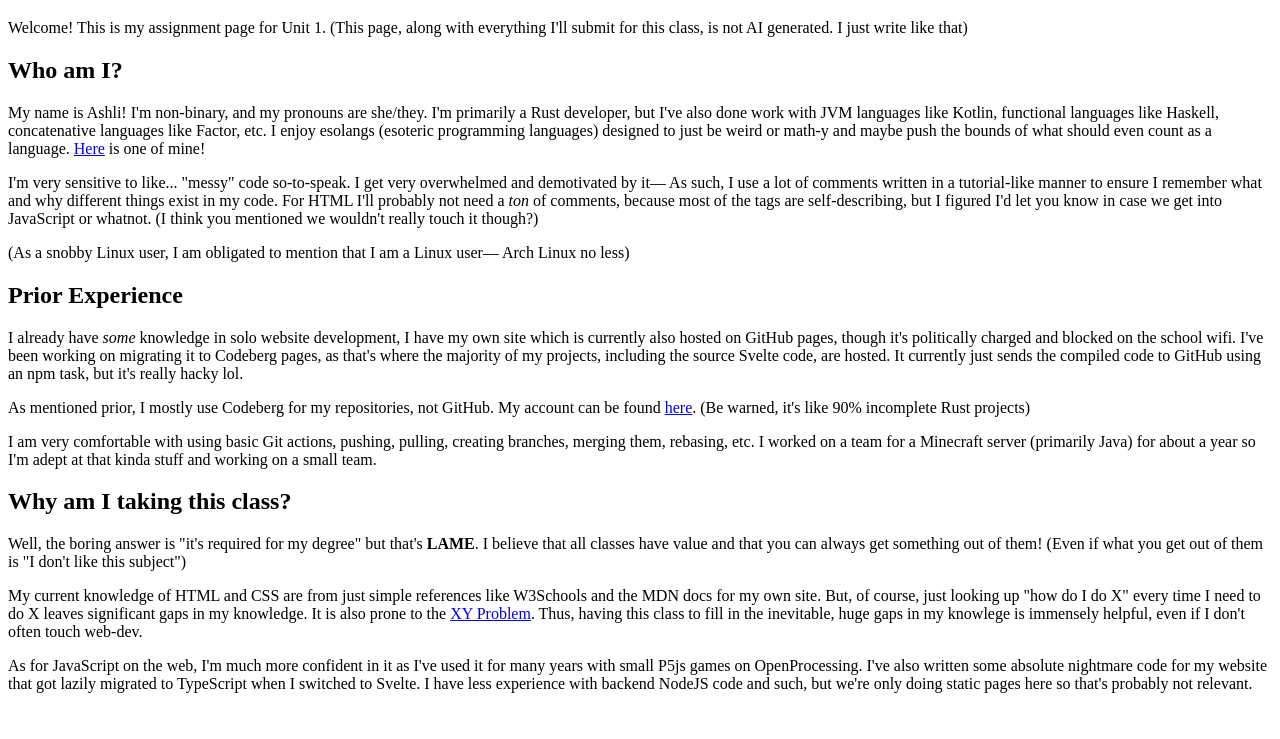
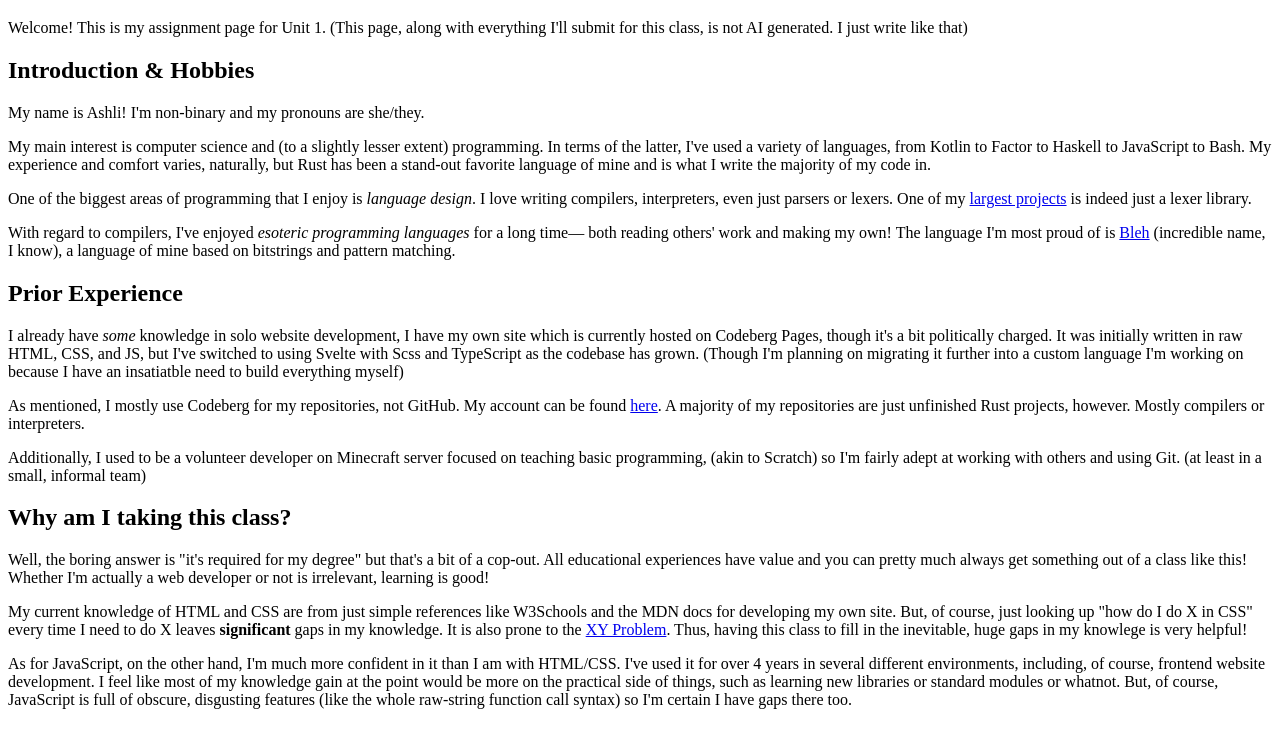
Before and after one commit to ashli-side-account/82000-unit-1, a plain HTML site: page index.html in a window 1280 px wide. Shown: the part 61-800 px from the top of the page. Drawn offline with Linux system fonts and the light colour scheme.

Commit message:
Add semantic tags; update information structure

```diff
--- a/index.html
+++ b/index.html
@@ -1,7 +1,5 @@
 <!DOCTYPE html>
-<!-- ^ Specify the document is HTML5. I believe it's out-of-spec to put this comment above the DOCTYPE so it's below -->
 
-<!-- HTML tag always needs to exist*, lang="en" defines the document as english, of course. -->
 <html lang="en">
 
     <!-- Used to store "invisible" data so-to-speak. -->
@@ -16,68 +14,101 @@
         <title>Ashli's Webpage</title>
     </head>
 
-    <!-- Used to store the main visible content of the site. -->
-    <!-- (Unnecessary to document anything in here currently - it's all simple text tags) -->
     <body>
-        <!-- Technically I should be using <section> here I think? Haven't properly learned it in practice yet. -->
+        <!-- I'm guessing this is okay practice to include a content-ish paragraph in the header? -->
+        <header>
+            <h1>Ashli's Site — Welcome!</h1>
 
-        <h1>Ashli's Site — Welcome!</h1>
             <p>
                 Welcome! This is my assignment page for Unit 1. (This page, along with everything I'll submit for this class, is not
                 AI generated. I just write like that)
             </p>
+        </header>
 
-        <h2>Who am I?</h2>
+        <!-- Main content body -->
+        <main>
+            <!-- Sections are, well, sections of the document! -->
+            <section>
+                <h2>Introduction & Hobbies</h2>
+
+                <!--
+                    Okay so previously I used <b> and <i>, these are incorrect*, remember to use <em> and <strong> instead!
+
+                    *They're poor for accessibility, they don't properly denote that the word is emphasized or "spoken" strongly,
+                    they purely just change the rendering. This might be useful for visual readability purposes, but so far I've only used
+                    them for actual emphasis, thus <em> and <strong> are more suited to my use cases.
+                -->
+
                 <p>
-            My name is Ashli! I'm non-binary, and my pronouns are she/they. I'm primarily a Rust developer, but I've also done work with
-            JVM languages like Kotlin, functional languages like Haskell, concatenative languages like Factor, etc. I enjoy esolangs
-            (esoteric programming languages) designed to just be weird or math-y and maybe push the bounds of what
-            should even count as a language. <a href="https://esolangs.org/wiki/Bleh" target="_blank">Here</a> is one of mine!
-        </p>
-        <p>
-            I'm very sensitive to like... "messy" code so-to-speak. I get very overwhelmed and demotivated by it— As such,
-            I use a lot of comments written in a tutorial-like manner to ensure I remember what and why different things exist
-            in my code.
-            For HTML I'll probably not need a <i>ton</i> of comments, because most of the tags are self-describing, but I figured
-            I'd let you know in case we get into JavaScript or whatnot. (I think you mentioned we wouldn't really touch it though?)
-        </p>
-        <p>
-            (As a snobby Linux user, I am obligated to mention that I am a Linux user— Arch Linux no less)
+                    My name is Ashli! I'm non-binary and my pronouns are she/they.
                 </p>
 
-        <h2>Prior Experience</h2>
                 <p>
-            I already have <i>some</i> knowledge in solo website development, I have my own site which
-            is currently also hosted on GitHub pages, though it's politically charged and blocked on the school wifi.
-            I've been working on migrating it to Codeberg pages, as that's where the majority of my projects, including the
-            source Svelte code, are hosted. It currently just sends the compiled code to GitHub using an npm task, but
-            it's really hacky lol.
-        </p>
-        <p>
-            As mentioned prior, I mostly use Codeberg for my repositories, not GitHub. My account can be found
-            <a href="https://codeberg.org/AshliKatt" target="_blank">here</a>. (Be warned, it's like 90% incomplete Rust projects)
-        </p>
-        <p>
-            I am very comfortable with using basic Git actions, pushing, pulling, creating branches, merging them, rebasing, etc.
-            I worked on a team for a Minecraft server (primarily Java) for about a year so I'm adept at that kinda stuff and working
-            on a small team.
+                    My main interest is computer science and (to a slightly lesser extent) programming. In terms of the latter, I've
+                    used a variety of languages, from Kotlin to Factor to Haskell to JavaScript to Bash. My experience and comfort
+                    varies, naturally, but Rust has been a stand-out favorite language of mine and is what I write the majority of my
+                    code in.
                 </p>
 
+                <p>
+                    One of the biggest areas of programming that I enjoy is <em>language design</em>. I love writing compilers, interpreters,
+                    even just parsers or lexers. One of my <a href="https://codeberg.org/AshliKatt/Alkale" taret="_blank">largest projects</a>
+                    is indeed just a lexer library.
+                </p>
+
+                <p>
+                    With regard to compilers, I've enjoyed <em>esoteric programming languages</em> for a long time— both reading others'
+                    work and making my own! The language I'm most proud of is <a href="https://esolangs.org/wiki/Bleh" target="_blank">Bleh</a>
+                    (incredible name, I know), a language of mine based on bitstrings and pattern matching.
+                </p>
+            </section>
+
+            <section>
+                <h2>Prior Experience</h2>
+
+                <p>
+                    I already have <em>some</em> knowledge in solo website development, I have my own site which is currently hosted
+                    on Codeberg Pages, though it's a bit politically charged. It was initially written in raw HTML, CSS, and JS, but
+                    I've switched to using Svelte with Scss and TypeScript as the codebase has grown. (Though I'm planning on migrating
+                    it further into a custom language I'm working on because I have an insatiatble need to build everything myself)
+                </p>
+
+                <p>
+                    As mentioned, I mostly use Codeberg for my repositories, not GitHub. My account can be found
+                    <a href="https://codeberg.org/AshliKatt" target="_blank">here</a>. A majority of my repositories are just unfinished Rust
+                    projects, however. Mostly compilers or interpreters.
+                </p>
+
+                <p>
+                    Additionally, I used to be a volunteer developer on Minecraft server focused on teaching basic programming, (akin to Scratch)
+                    so I'm fairly adept at working with others and using Git. (at least in a small, informal team)
+                </p>
+            </section>
+
+            <section>
                 <h2>Why am I taking this class?</h2>
+
                 <p>
-            Well, the boring answer is "it's required for my degree" but that's <b>LAME</b>. I believe that all classes have value and
-            that you can always get something out of them! (Even if what you get out of them is "I don't like this subject")
+                    Well, the boring answer is "it's required for my degree" but that's a bit of a cop-out. All educational experiences
+                    have value and you can pretty much always get something out of a class like this! Whether I'm actually a web developer or
+                    not is irrelevant, learning is good!
                 </p>
+
                 <p>
-            My current knowledge of HTML and CSS are from just simple references like W3Schools and the MDN docs for my own site. But,
-            of course, just looking up "how do I do X" every time I need to do X leaves significant gaps in my knowledge. It is also
-            prone to the <a href="https://xyproblem.info/" target="_blank">XY Problem</a>. Thus, having this class to fill in the inevitable,
-            huge gaps in my knowlege is immensely helpful, even if I don't often touch web-dev.
+                    My current knowledge of HTML and CSS are from just simple references like W3Schools and the MDN docs for developing my
+                    own site. But, of course, just looking up "how do I do X in CSS" every time I need to do X leaves <strong>significant</strong>
+                    gaps in my knowledge. It is also prone to the <a href="https://xyproblem.info/" target="_blank">XY Problem</a>. Thus,
+                    having this class to fill in the inevitable, huge gaps in my knowlege is very helpful!
                 </p>
+
                 <p>
-            As for JavaScript on the web, I'm much more confident in it as I've used it for many years with small P5js games on OpenProcessing.
-            I've also written some absolute nightmare code for my website that got lazily migrated to TypeScript when I switched to Svelte.
-            I have less experience with backend NodeJS code and such, but we're only doing static pages here so that's probably not relevant.
+                    As for JavaScript, on the other hand, I'm much more confident in it than I am with HTML/CSS. I've used it for over 4
+                    years in several different environments, including, of course, frontend website development. I feel like most of my
+                    knowledge gain at the point would be more on the practical side of things, such as learning new libraries or standard modules
+                    or whatnot. But, of course, JavaScript is full of obscure, disgusting features (like the whole raw-string function call syntax)
+                    so I'm certain I have gaps there too.
                 </p>
+            </section>
+        </main>
     </body>
 </html>
```
Lines whose indentation alone changed are shown as unchanged.
